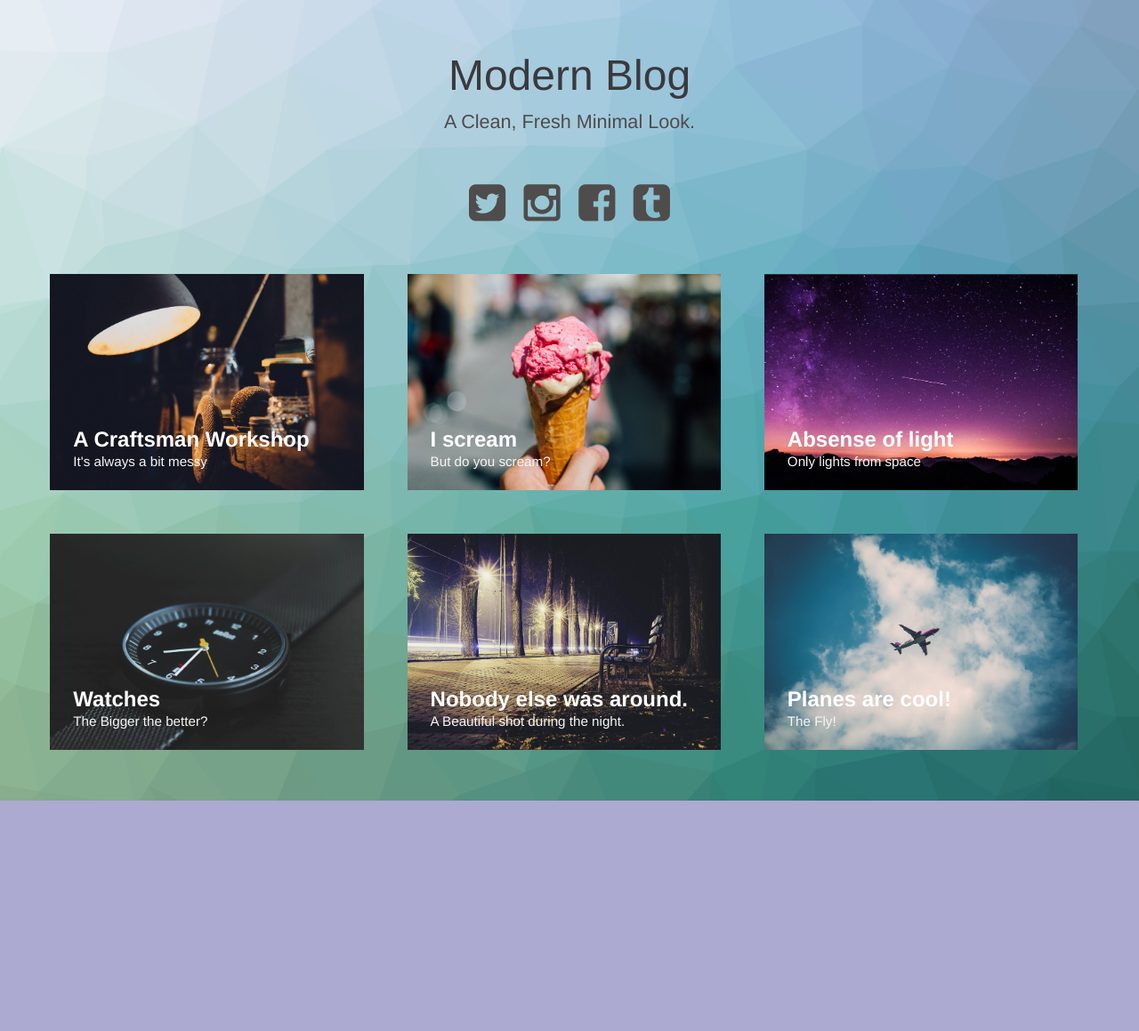
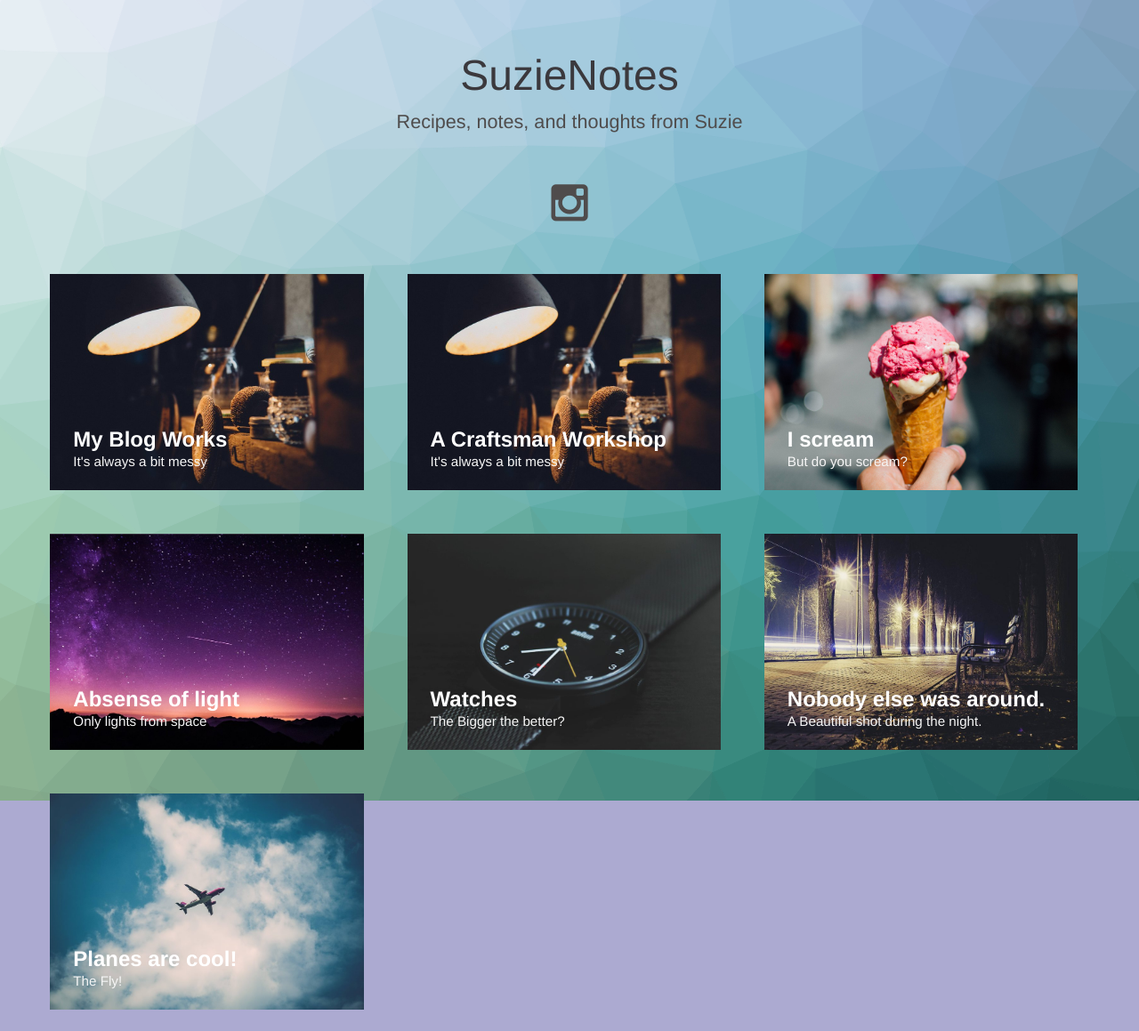
Before and after one commit to suziealexander/suziealexander.github.io, a Jekyll site: the page built from index.html, in a window 1280 px wide. Shown: the whole page at 89% size. Built offline with Jekyll 4.4.1, drawn with Linux system fonts in a browser that asks for light colours; before the commit the page ends 900 px from its top, so only the background shows below that.

Commit message:
added social media to config, new titles, one new blog post

```diff
--- a/_config.yml
+++ b/_config.yml
@@ -8,3 +8,10 @@ keywords:
 author: Suzie Alexander
 baseurl: "" # the subpath of your site, e.g. /blog/
 url: "" # the base hostname & protocol for your site
+# Social Media Accounts
+twitter:
+instagram: http://instagram.com/super.suzie
+facebook:
+tumblr:
+linkedin:
+dotme:
--- a/index.html
+++ b/index.html
@@ -28,12 +28,23 @@ layout: compress
 <body class="body">
 <div class="container">
     <header class="header">
-        <h1>Modern Blog<span>A Clean, Fresh Minimal Look.</span></h1>
+        <h1>{{site.title}}<span>{{site.description}}</span></h1>
         <nav class="links">
-            <a href="#"><i class="fa fa-twitter-square fa-3x"></i></a>
-            <a href="#"><i class="fa fa-instagram fa-3x"></i></a>
-            <a href="#"><i class="fa fa-facebook-square fa-3x"></i></a>
-            <a href="#"><i class="fa fa-tumblr-square fa-3x"></i></a>
+          {% if site.twitter %}
+            <a href="{{site.twitter}}"><i class="fa fa-twitter-square fa-3x"></i></a>
+          {% endif %}
+          {% if site.instagram %}
+            <a href="{{site.instagram}}"><i class="fa fa-instagram fa-3x"></i></a>
+          {% endif %}
+          {% if site.facebook %}
+            <a href="{{site.facebook}}"><i class="fa fa-facebook-square fa-3x"></i></a>
+          {% endif %}
+          {% if site.tumblr %}
+            <a href="{{site.tumblr}}"><i class="fa fa-tumblr-square fa-3x"></i></a>
+          {% endif %}
+          {% if site.linkedin %}
+            <a href="{{site.linkedin}}"><i class="fa fa-linkedin-square fa-3x"></i></a>
+          {% endif %}
         </nav>
     </header>
     <div class="content">
@@ -87,3 +98,22 @@ layout: compress
 <script src="js/modern-blog.js"></script>
 </body>
 </html>
+
+
+
+<!--
+{% if site.twitter %}
+  <a href="{{site.twitter}}"><i class="fa fa-twitter-square fa-3x"></i></a>
+{% endif %}
+{% if site.instagram %}
+  <a href="{{site.instagram}}"><i class="fa fa-instagram fa-3x"></i></a>
+{% endif %}
+{% if site.facebook %}
+  <a href="{{site.facebook}}"><i class="fa fa-facebook-square fa-3x"></i></a>
+{% endif %}
+{% if site.tumblr %}
+  <a href="{{site.tumblr}}"><i class="fa fa-tumblr-square fa-3x"></i></a>
+{% endif %}
+{% if site.linkedin %}
+  <a href="{{site.linkedin}}"><i class="fa fa-linkedin-square fa-3x"></i></a>
+{% endif %} -->
```
Also changed, not shown: _posts/2017-01-25-my-blog-works.markdown (added, +22 -0 lines).
